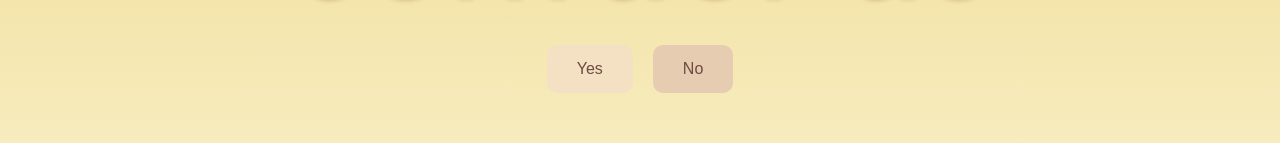
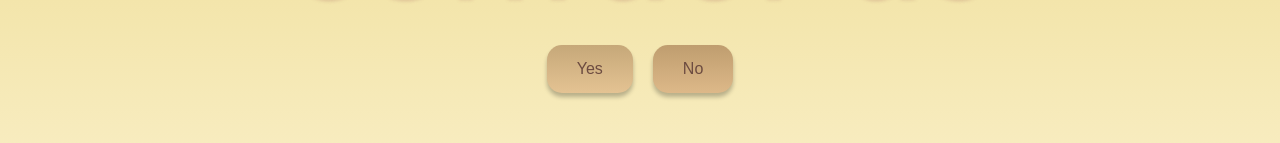
Before and after one commit to Theeojeong/AI-Influencer, a React (Create React App) app in the folder frontend/: page /contact in a window 1280 px wide. Shown: the part 471-614 px from the top of the page. Built offline with nearby package versions, Linux system fonts and the light colour scheme.

Commit message:
button edit

```diff
--- a/frontend/src/components/contact/YesPage.js
+++ b/frontend/src/components/contact/YesPage.js
@@ -85,7 +85,7 @@ const styles = {
         borderRadius: "10px",
         padding: "30px 30px 30px",
         boxShadow: "0 4px 8px rgba(0, 0, 0, 0.1)",
-        marginBottom: "40px",
+        marginBottom: "30px",
         overflow: "auto",
     },
     postHeader: {
--- a/frontend/src/pages/ContactUs.js
+++ b/frontend/src/pages/ContactUs.js
@@ -1,6 +1,7 @@
 import React, { useState } from "react";
 import { useNavigate } from "react-router-dom"; // React Router 훅
 import contact from "../assets/img/contactus.png";
+import Snowfall from "react-snowfall";
 
 const ContactUs = () => {
     const [hoveredYes, setHoveredYes] = useState(false); // Yes 버튼 호버 상태
@@ -17,6 +18,11 @@ const ContactUs = () => {
 
     return (
         <div style={styles.container}>
+            <Snowfall
+                    color="white" // 눈 색상
+                    snowflakeCount={150} // 눈송이 개수
+                    style={{ zIndex: 9999 }} // 눈이 모든 요소 위에 표시되도록 설정
+            />
             <section style={styles.logoSection}>
                 <img src={contact} alt="eXflu logo" style={styles.logoImage} />
             </section>
@@ -82,21 +88,23 @@ const styles = {
         padding: "15px 30px",
         fontSize: "1rem",
         border: "none",
-        borderRadius: "10px",
+        borderRadius: "15px",
         cursor: "pointer",
         transition: "background 0.3s ease",
-        backgroundColor: "#f4e1c4",
+        background: "linear-gradient(180deg, rgba(152, 111, 46, 0.5) 0%, rgba(212, 165, 98, 0.5) 100%)",
         color: "#6d4c41",
+        boxShadow: "0px 4px 4px rgba(0, 0, 0, 0.25)",
     },
     noButton: {
         padding: "15px 30px",
         fontSize: "1rem",
         border: "none",
-        borderRadius: "10px",
+        borderRadius: "15px",
         cursor: "pointer",
         transition: "background 0.3s ease",
-        backgroundColor: "#e6ccb0",
+        background: "linear-gradient(180deg, rgba(152, 111, 46, 0.5) 0%, rgba(212, 165, 98, 0.5) 100%)",
         color: "#6d4c41",
+        boxShadow: "0px 4px 4px rgba(0, 0, 0, 0.25)",
     },
 };
 
```
